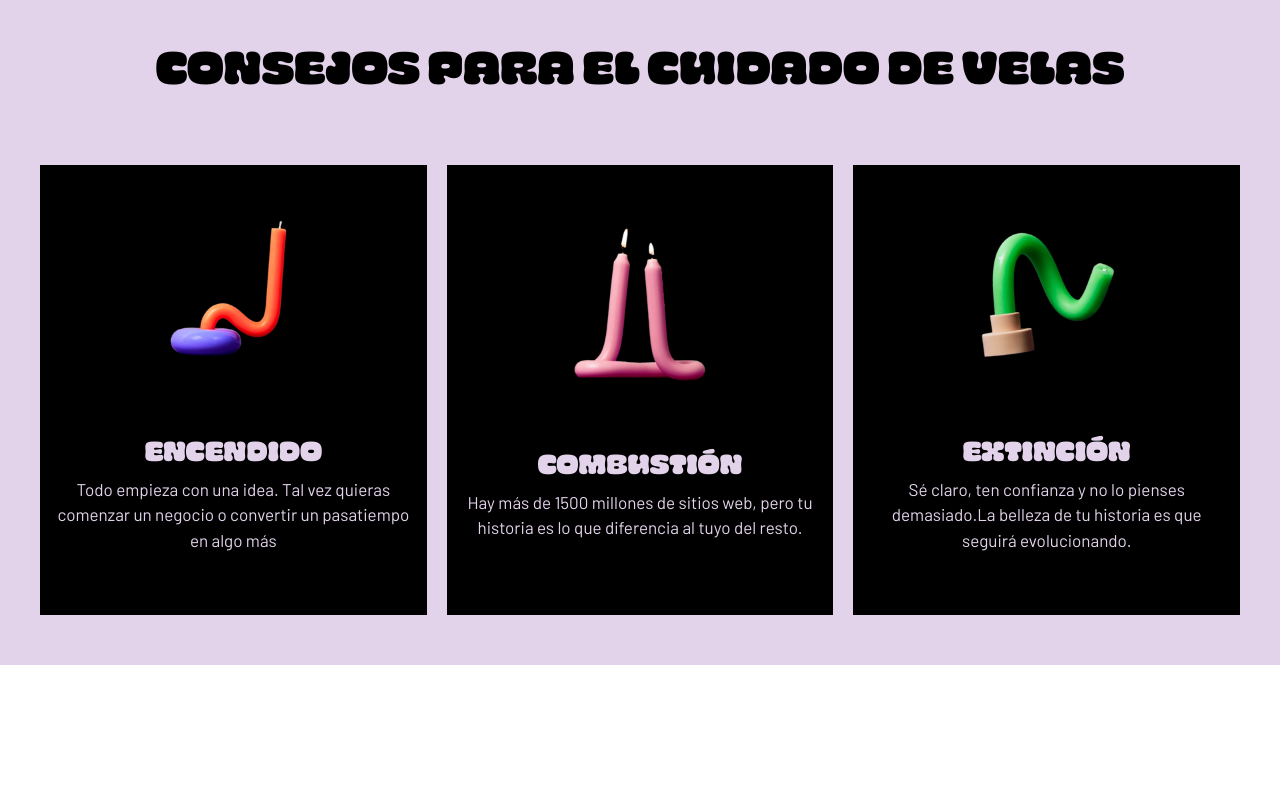
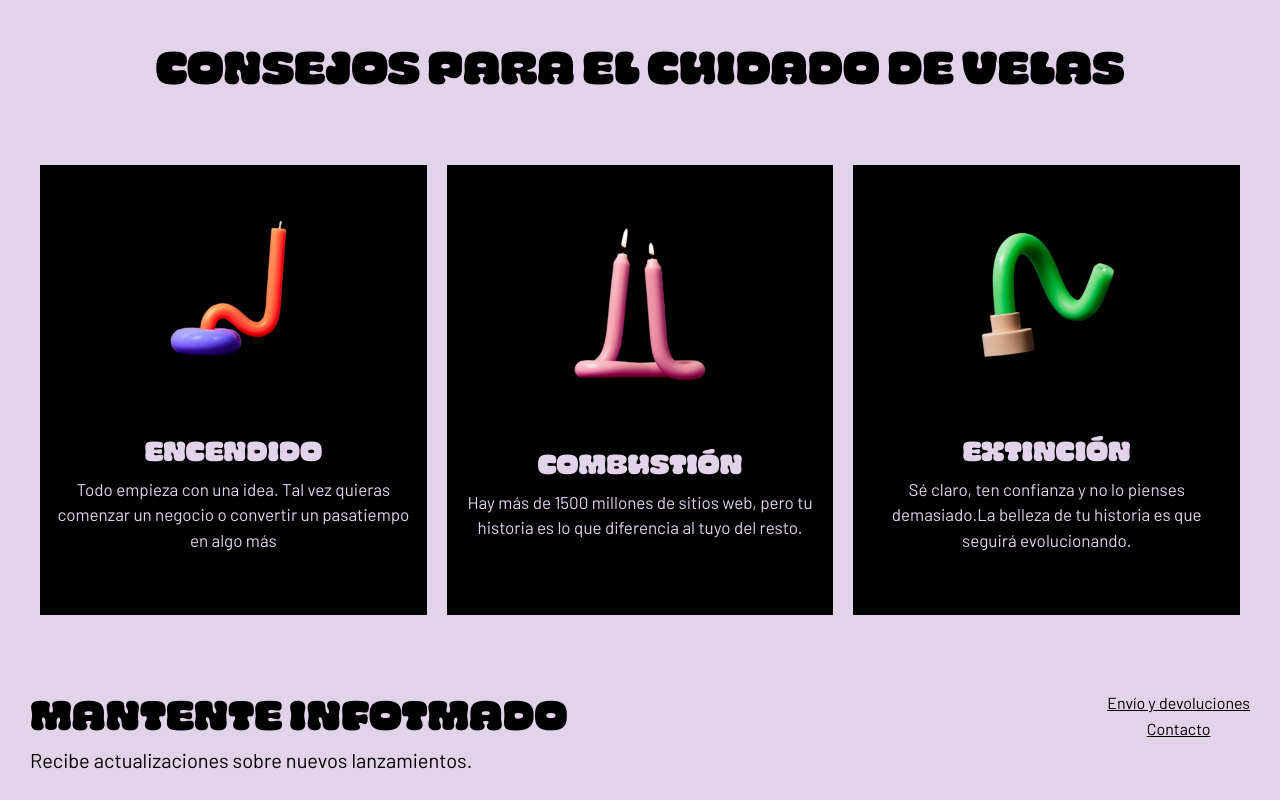
Before and after one commit to Pablo8Solis/eccomerce-velas, a plain HTML site: page index.html in a window 1280 px wide. Shown: the part 1690-2490 px from the top of the page. Before the commit the page ends 2355 px from the top, so only its background shows below. Drawn offline with nearby package versions, Linux system fonts and the light colour scheme; a web font is replaced by a local one.

Commit message:
Se actualizo el diseño

```diff
--- a/css/_layout.scss
+++ b/css/_layout.scss
@@ -413,3 +413,44 @@ img{
 
     }
 }
+
+.footer{
+    background-color: $colorMorado;
+    padding-top: 4rem;
+    @include flex-box(space-between,start);
+    padding: 3rem;
+    @include Celular{
+        flex-direction: column;
+        gap: 2rem;
+
+    }
+
+    &__info{
+        @include flex-box(start,start);
+        flex-direction: column;
+        gap: 1rem;
+
+        &-title{
+            font-size: clamp(1rem,5vw,4.5rem);
+            @include fontTitles;
+        }
+        &-text{
+            @include fontText;
+            font-size: clamp(1rem,5vw,2rem);
+        }
+    }
+
+    &__social{
+        @include flex-box(center,center);
+        flex-direction: column;
+        gap: 1rem;
+        @include fontText;
+        @include Celular{
+            flex-direction: row;
+        }
+
+        &-links{
+            color: #000;
+        }
+    }
+}
--- a/index.html
+++ b/index.html
@@ -151,6 +151,16 @@
         </section>
     </main>
 
-    <footer></footer>
+    <footer class="footer">
+        <article class="footer__info">
+            <p class="footer__info-title">Mantente Infotmado</p>
+            <p class="footer__info-text">Recibe actualizaciones sobre nuevos lanzamientos.</p>
+        </article>
+
+        <article class="footer__social">
+            <a class="footer__social-links" href="#">Envío y devoluciones</a>
+            <a class="footer__social-links" href="#">Contacto</a>
+        </article>
+    </footer>
 </body>
 </html>
```
Also changed, not shown: css/main.css, 1 other file.
